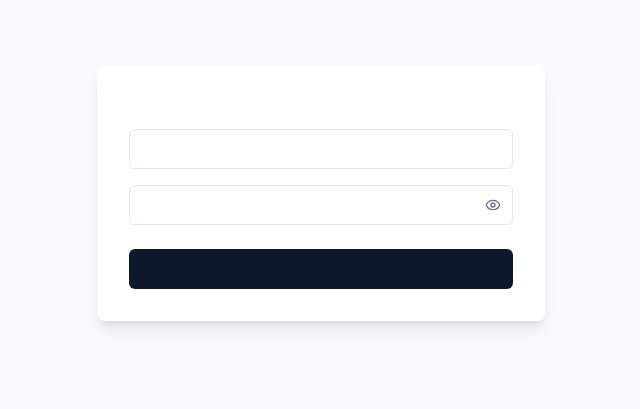
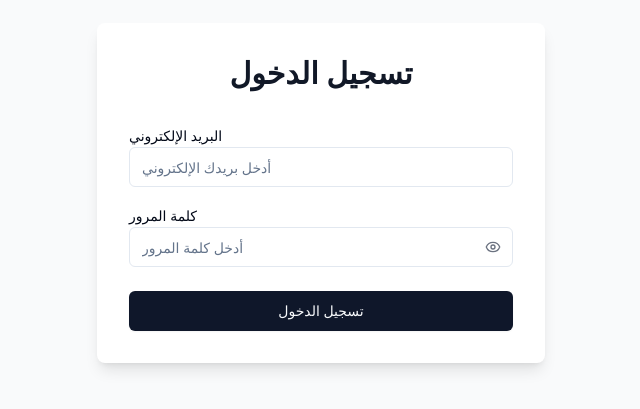
Before and after one commit to Warda502/pegasus-tool-dashboard-78, a React (Vite) app: page /login in a window 1280 px wide. Shown: the part 207-616 px from the top of the page, without its empty margins (319-959 px from the left). Built offline with nearby package versions, Linux system fonts and the light colour scheme.

Commit message:
Fix: Login and UI text issues
The commit addresses login problems and issues with the display of text on the login interface.

```diff
--- a/src/components/auth/ProtectedRoute.tsx
+++ b/src/components/auth/ProtectedRoute.tsx
@@ -22,6 +22,7 @@ export const ProtectedRoute: React.FC<ProtectedRouteProps> = ({
     sessionChecked,
     needsTwoFactor,
     twoFactorVerified,
+    initialized,
     checkSession
   } = useAuth();
   const location = useLocation();
@@ -35,7 +36,7 @@ export const ProtectedRoute: React.FC<ProtectedRouteProps> = ({
 
     // Double-check session validity on protected route mount
     const verifySession = async () => {
-      if (!sessionChecked) return;
+      if (!sessionChecked || !initialized) return;
 
       try {
         // Re-verify session with the server
@@ -62,7 +63,7 @@ export const ProtectedRoute: React.FC<ProtectedRouteProps> = ({
     return () => {
       isMounted = false;
     };
-  }, [location.pathname, sessionChecked, checkSession, t]);
+  }, [location.pathname, sessionChecked, initialized, checkSession, t]);
 
   useEffect(() => {
     console.log("ProtectedRoute state:", {
@@ -73,11 +74,12 @@ export const ProtectedRoute: React.FC<ProtectedRouteProps> = ({
       needsTwoFactor,
       twoFactorVerified,
       verifyingAuth,
+      initialized,
       canAccess: isAuthenticated && (!needsTwoFactor || twoFactorVerified)
     });
-  }, [isAuthenticated, role, loading, sessionChecked, needsTwoFactor, twoFactorVerified, verifyingAuth]);
+  }, [isAuthenticated, role, loading, sessionChecked, needsTwoFactor, twoFactorVerified, verifyingAuth, initialized]);
 
-  if (loading || verifyingAuth || !sessionChecked) {
+  if (loading || verifyingAuth || !sessionChecked || !initialized) {
     return <Loading text={t("verifyingAuthentication") || "جاري التحقق من الصلاحيات..."} />;
   }
 
--- a/src/pages/Index.tsx
+++ b/src/pages/Index.tsx
@@ -7,20 +7,28 @@ import { useLanguage } from "@/hooks/useLanguage";
 
 const Index = () => {
   const navigate = useNavigate();
-  const { isAuthenticated, loading, sessionChecked, needsTwoFactor, twoFactorVerified } = useAuth();
+  const { isAuthenticated, loading, sessionChecked, needsTwoFactor, twoFactorVerified, initialized } = useAuth();
   const { t } = useLanguage();
   const [authCheckComplete, setAuthCheckComplete] = useState(false);
 
   useEffect(() => {
+    // Only proceed when auth context is initialized
+    if (!initialized) {
+      console.log("Index page: Waiting for auth context to initialize");
+      return;
+    }
+
     // Only proceed when the session check is complete
     if (!sessionChecked) {
+      console.log("Index page: Waiting for session check to complete");
       return;
     }
 
     console.log("Index page: Auth state check complete", {
       isAuthenticated,
       needsTwoFactor,
-      twoFactorVerified
+      twoFactorVerified,
+      initialized
     });
 
     // Set a short timeout to ensure state is settled
@@ -45,10 +53,10 @@ const Index = () => {
     }, 100);
 
     return () => clearTimeout(timer);
-  }, [navigate, isAuthenticated, sessionChecked, needsTwoFactor, twoFactorVerified]);
+  }, [navigate, isAuthenticated, sessionChecked, needsTwoFactor, twoFactorVerified, initialized]);
 
   // Show loading while checking auth status
-  if (loading || !sessionChecked || !authCheckComplete) {
+  if (loading || !sessionChecked || !authCheckComplete || !initialized) {
     return <Loading text={t("checkingAuthStatus") || "جاري التحقق من حالة تسجيل الدخول..."} />;
   }
 
--- a/src/pages/Login.tsx
+++ b/src/pages/Login.tsx
@@ -1,3 +1,4 @@
+
 import { useState, useEffect, useRef } from "react";
 import { useNavigate, useSearchParams } from "react-router-dom";
 import { Label } from "@/components/ui/label";
@@ -83,8 +84,8 @@ export default function Login() {
 
     const passwordReset = searchParams.get("passwordReset");
     if (passwordReset === "success") {
-      toast(t("passwordResetSuccess"), {
-        description: t("pleaseLoginWithNewPassword")
+      toast(t("passwordResetSuccess") || "تم إعادة تعيين كلمة المرور بنجاح", {
+        description: t("pleaseLoginWithNewPassword") || "يرجى تسجيل الدخول باستخدام كلمة المرور الجديدة"
       });
     }
 
@@ -242,14 +243,14 @@ export default function Login() {
     <div dir={isRTL ? "rtl" : "ltr"} className="min-h-screen flex items-center justify-center bg-gray-50">
       <div className="max-w-md w-full space-y-8 p-8 bg-white rounded-lg shadow-lg">
         <div className="text-center">
-          <h2 className="text-3xl font-bold text-gray-900">{t("login")}</h2>
+          <h2 className="text-3xl font-bold text-gray-900">{t("login") || "تسجيل الدخول"}</h2>
         </div>
 
         {loginStage === 'credentials' ? (
           <form className="mt-8 space-y-6" onSubmit={handleLogin}>
             <div className="space-y-4">
               <div>
-                <Label htmlFor="email">{t("email")}</Label>
+                <Label htmlFor="email">{t("email") || "البريد الإلكتروني"}</Label>
                 <Input
                   id="email"
                   type="email"
@@ -258,10 +259,11 @@ export default function Login() {
                   required
                   dir={isRTL ? "rtl" : "ltr"}
                   autoComplete="email"
+                  placeholder={t("enterEmail") || "أدخل بريدك الإلكتروني"}
                 />
               </div>
               <div>
-                <Label htmlFor="password">{t("password")}</Label>
+                <Label htmlFor="password">{t("password") || "كلمة المرور"}</Label>
                 <div className="relative">
                   <Input
                     id="password"
@@ -271,6 +273,7 @@ export default function Login() {
                     required
                     dir={isRTL ? "rtl" : "ltr"}
                     autoComplete="current-password"
+                    placeholder={t("enterPassword") || "أدخل كلمة المرور"}
                   />
                   <button
                     type="button"
@@ -307,20 +310,20 @@ export default function Login() {
               disabled={isSubmitting || loading || (isProdDomain && !captchaToken)}
               className="w-full"
             >
-              {isSubmitting ? t("loggingIn") : t("login")}
+              {isSubmitting ? (t("loggingIn") || "جاري تسجيل الدخول...") : (t("login") || "تسجيل الدخول")}
             </Button>
           </form>
         ) : (
           <form className="mt-8 space-y-6" onSubmit={handleOTPVerify}>
             <div className="flex items-center gap-2 mb-6">
               <ShieldCheck className="h-5 w-5 text-primary" />
-              <h3 className="text-lg font-semibold">{t("twoFactorAuth") || "Two-Factor Authentication"}</h3>
+              <h3 className="text-lg font-semibold">{t("twoFactorAuth") || "المصادقة الثنائية"}</h3>
             </div>
 
             <Separator className="my-4" />
 
             <p className="text-sm text-gray-600">
-              {t("enterVerificationCode") || "Enter the verification code from your authenticator app"}
+              {t("enterVerificationCode") || "أدخل رمز التحقق من تطبيق المصادقة"}
             </p>
 
             <div className="flex flex-col items-center space-y-4">
@@ -342,7 +345,7 @@ export default function Login() {
               </InputOTP>
 
               <p className="text-sm text-muted-foreground text-center">
-                {t("useAuthenticatorApp") || "Use your authenticator app to get the code"}
+                {t("useAuthenticatorApp") || "استخدم تطبيق المصادقة للحصول على الرمز"}
               </p>
             </div>
 
@@ -352,7 +355,7 @@ export default function Login() {
                 disabled={otpCode.length !== 6 || isSubmitting}
                 className="w-full"
               >
-                {isSubmitting ? t("verifying") || "جاري التحقق..." : t("verify") || "تحقق"}
+                {isSubmitting ? (t("verifying") || "جاري التحقق...") : (t("verify") || "تحقق")}
               </Button>
 
               <Button
```
